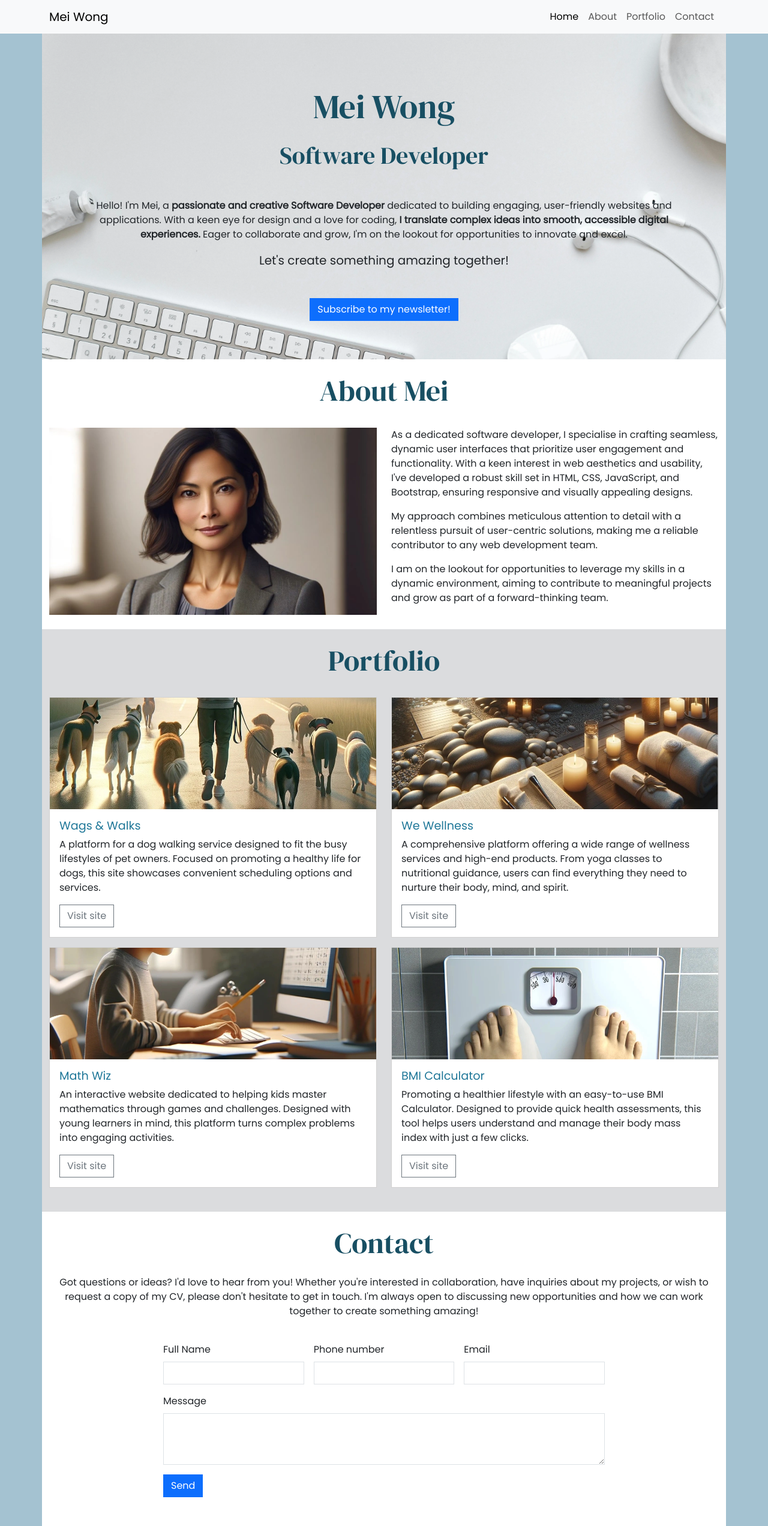
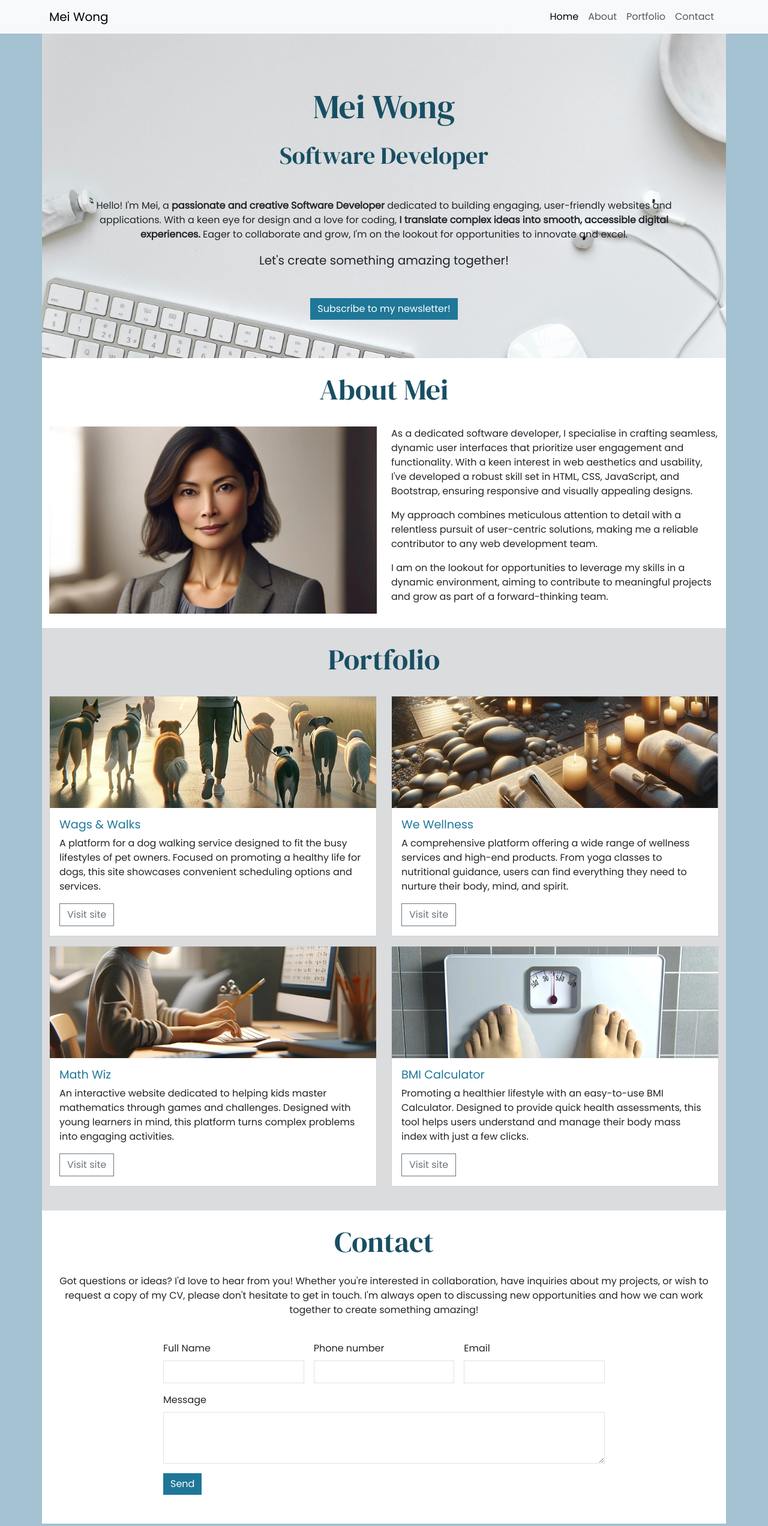
Before and after one commit to MWResearch/Bootstrap-Portfolio, a plain HTML site: page index.html in a window 1280 px wide. Shown: the whole page at 60% size. Drawn offline with nearby package versions, Linux system fonts and the light colour scheme.

Commit message:
last style changes

```diff
--- a/assets/css/style.css
+++ b/assets/css/style.css
@@ -23,6 +23,18 @@ h2 {
 .sharp-corners,
 .sharp-corners * {
     border-radius: 0;
+}
+
+/* Buttons */
+
+.custom-button {
+    background-color: #1f7798;
+    border: #1f7798
+}
+
+.custom-button:hover {
+    background-color: #1d6d8a;
+    border: #1d6d8a
 }
 
 /* About section */
--- a/index.html
+++ b/index.html
@@ -62,7 +62,7 @@
         <!-- mb-5 gives extra margin spacing under lead text -->
         <p class="lead mb-5">Let's create something amazing together!</p>
         <!-- Button trigger modal -->
-        <button type="button" class="btn btn-primary sharp-corners" data-bs-toggle="modal"
+        <button type="button" class="btn btn-primary sharp-corners custom-button" data-bs-toggle="modal"
           data-bs-target="#exampleModal">
           Subscribe to my newsletter!
         </button>
@@ -215,7 +215,7 @@
             <textarea class="form-control" id="message" rows="3"></textarea>
           </div>
           <div class="col-12">
-            <button type="submit" class="btn btn-primary">Send</button>
+            <button type="submit" class="btn btn-primary custom-button">Send</button>
           </div>
         </form>
 
@@ -248,7 +248,7 @@
               <input type="email" class="form-control" id="inputEmail">
             </div>
             <div class="col-12 mb-4">
-              <button type="submit" class="btn btn-primary">
+              <button type="submit" class="btn btn-primary custom-button">
                 Sign up!
               </button>
             </div>
```
